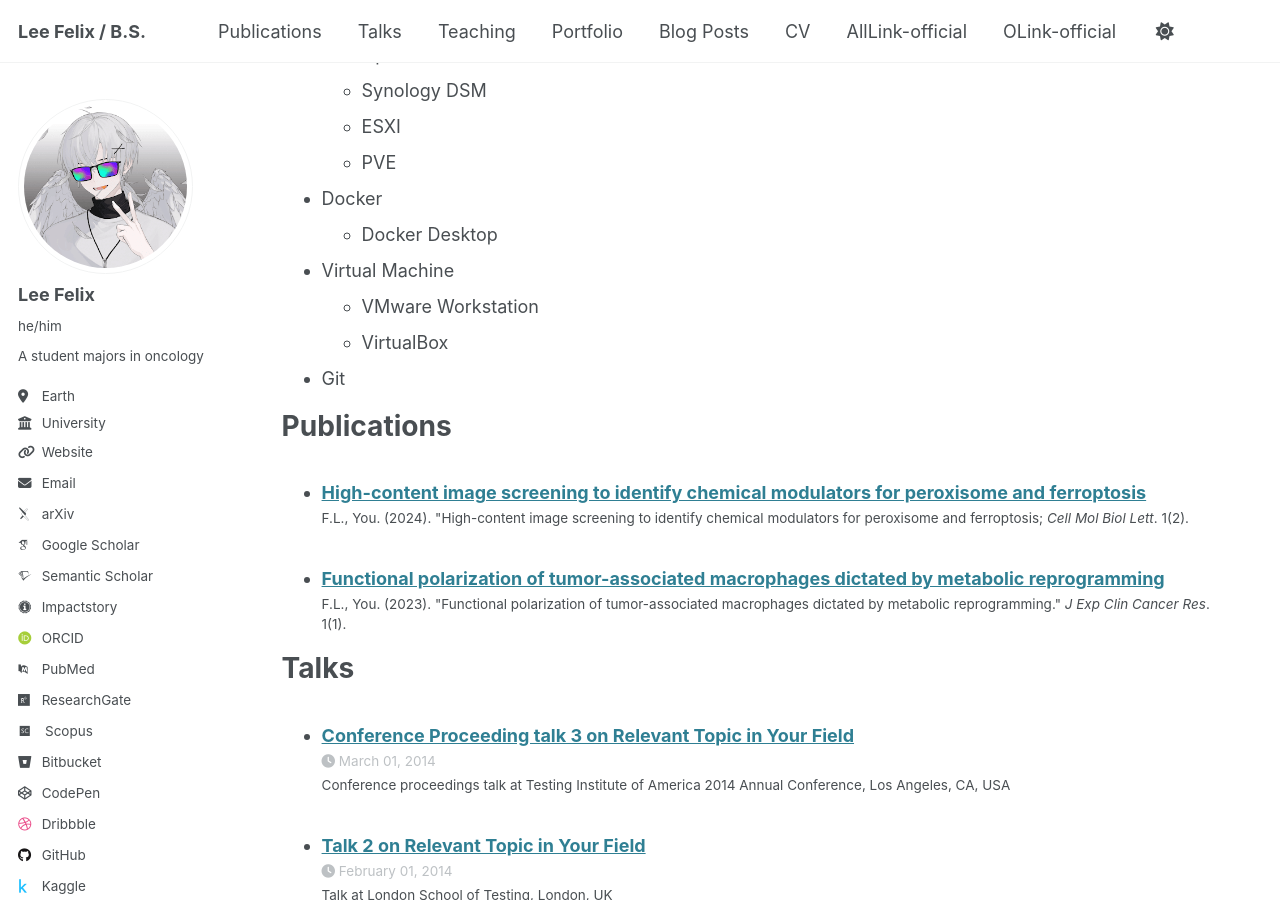
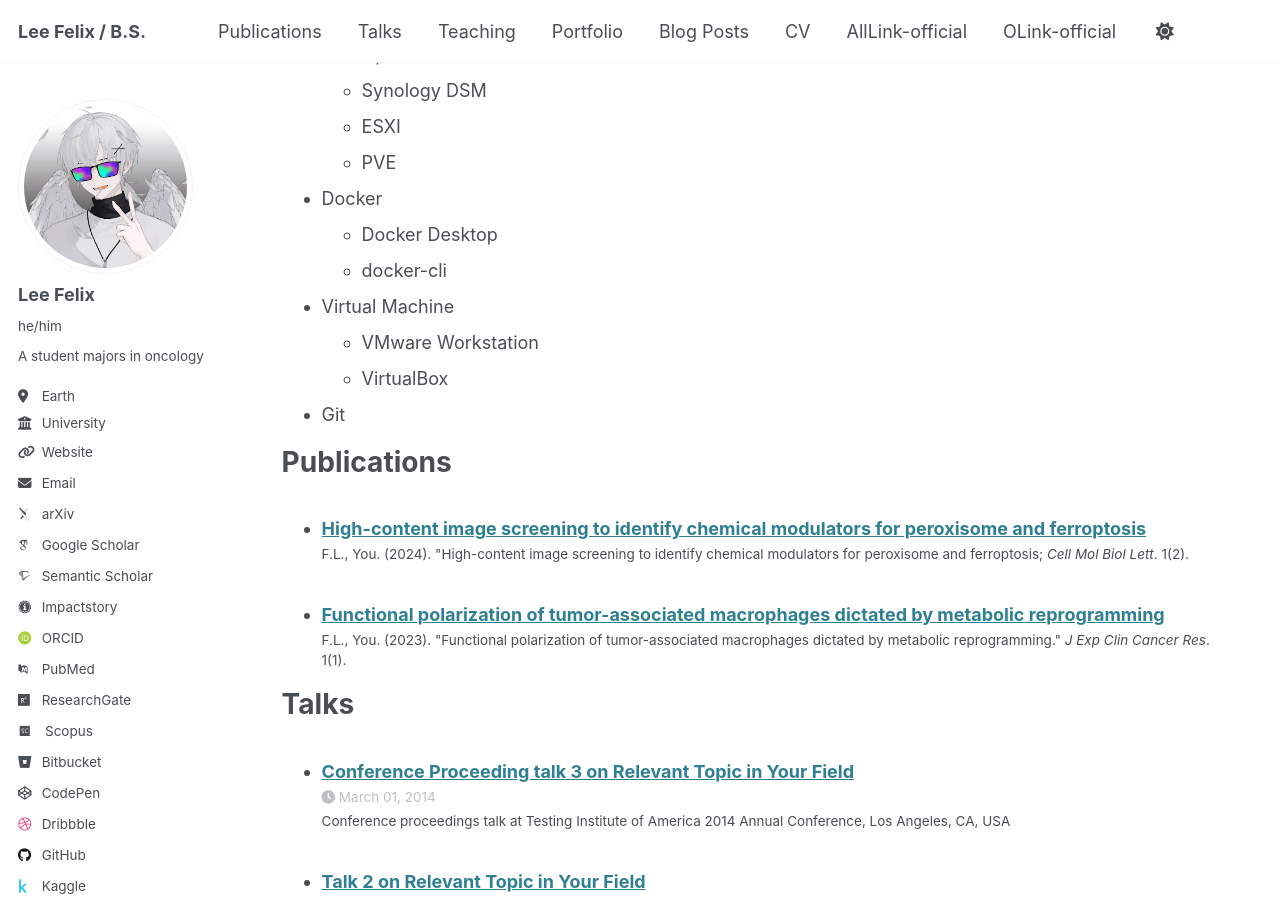
Before and after one commit to LeeFely/LeeFely.github.io, a Jekyll site: the page built from _pages/cv.md, in a window 1280 px wide and 900 px high, scrolled down 2290 px. Built offline with Jekyll 4.4.1, drawn with Linux system fonts in a browser that asks for light colours; some web fonts are replaced.

Commit message:
update skills

```diff
--- a/_pages/cv.md
+++ b/_pages/cv.md
@@ -81,6 +81,7 @@ Skills
   * PVE
 * Docker
   * Docker Desktop
+  * docker-cli
 * Virtual Machine
   * VMware Workstation
   * VirtualBox
```
